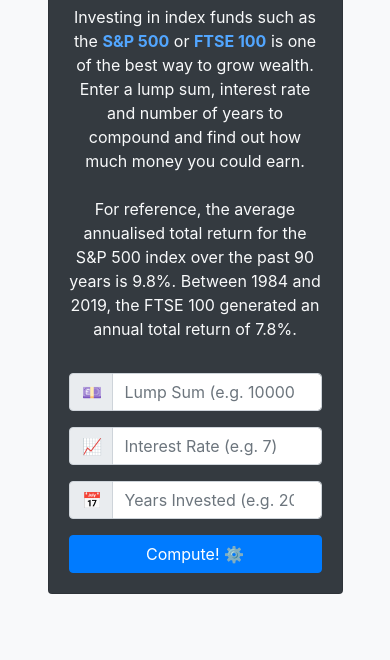
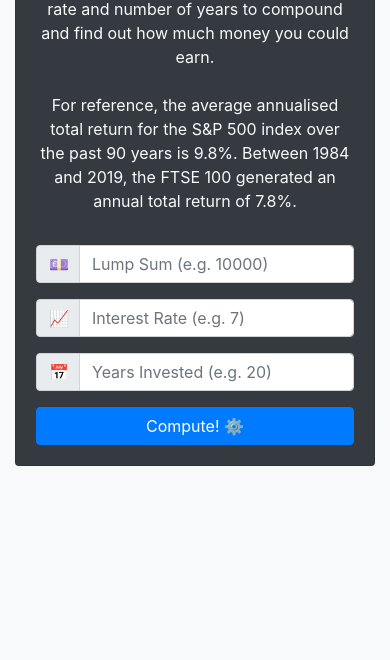
Before and after one commit to AndreiRacasan/compoundify, a plain HTML site: page index.html in a window 390 px wide. Shown: the part 184-844 px from the top of the page. Drawn offline with nearby package versions, Linux system fonts and the light colour scheme.

Commit message:
improve mobile responsiveness

```diff
--- a/index.html
+++ b/index.html
@@ -13,8 +13,8 @@
   <body class="bg-light">
     <div class="container">
       <div class="row">
-        <div class="col-10 col-sm-10 col-md-8 col-lg-7 mx-auto">
-          <div class="card card-body text-center mt-5 bg-dark">
+        <div class="col-md-8 col-lg-7 mx-auto">
+          <div class="card card-body text-center mt-3 bg-dark">
             <h1 class="heading pb-3 text-light">
               Compoundify
             </h1>
```
